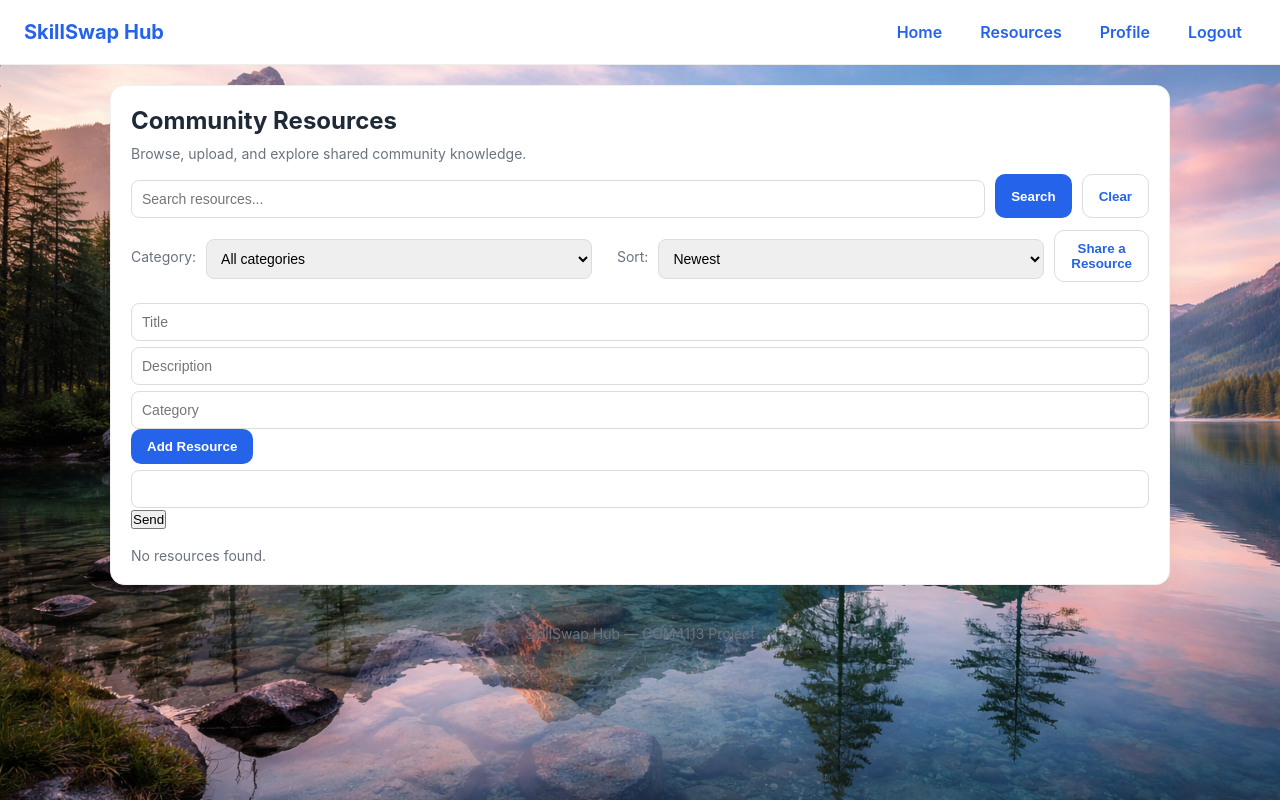
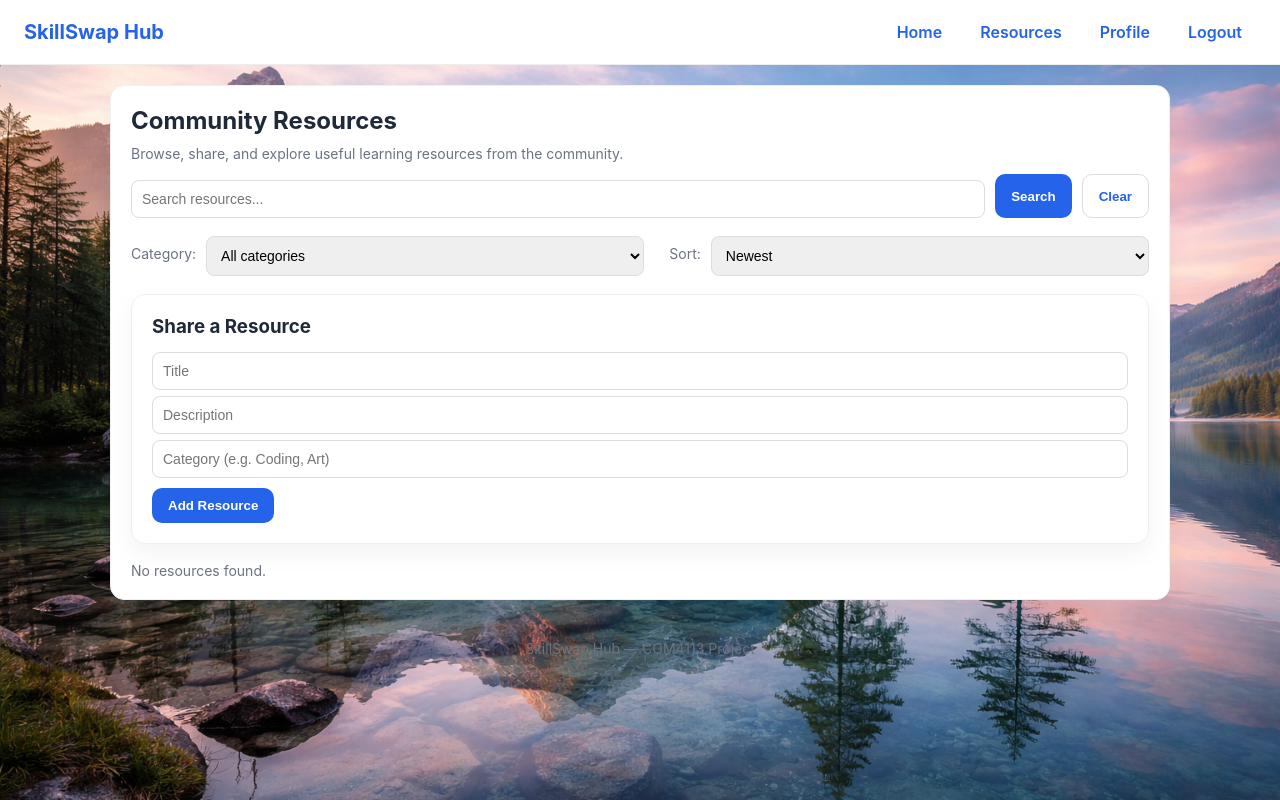
Before and after one commit to MaxwellMM/tech-stack-assignment-2, a Flask app: template Skillswap/templates/resource.html in a window 1280 px wide. Run offline with Flask 3, Linux system fonts and the light colour scheme; the template is opened without the code that fills it, so the values that code supplies are empty.

Commit message:
updated the reource.html to avoid crashes

```diff
--- a/Skillswap/templates/resource.html
+++ b/Skillswap/templates/resource.html
@@ -12,9 +12,8 @@
   <style>
     body {
       background-image: url("{{ url_for('static', filename='back_ground.png') }}");
-      background-repeat: no-repeat;
+      background-size: cover;
       background-attachment: fixed;
-      background-size: cover;
     }
   </style>
 </head>
@@ -26,7 +25,7 @@
     <div class="logo">SkillSwap Hub</div>
     <nav>
       <a href="/" class="pill">Home</a>
-      <a href="/" class="pill">Resources</a>
+      <a href="/resources" class="pill">Resources</a>
       <a href="/profile" class="pill">Profile</a>
       <a href="/logout" class="pill">Logout</a>
     </nav>
@@ -37,13 +36,15 @@
 
     <div class="card">
       <h2>Community Resources</h2>
-      <p class="muted">Browse, upload, and explore shared community knowledge.</p>
+      <p class="muted">
+        Browse, share, and explore useful learning resources from the community.
+      </p>
 
       <!-- SEARCH -->
       <div class="search-row" style="margin-top:12px">
         <input id="searchInput" type="text" placeholder="Search resources..." />
         <button id="searchBtn" class="btn">Search</button>
-        <button id="clearSearch" class="btn alt">Clear</button>
+        <button onclick="loadPosts()" class="btn alt">Clear</button>
       </div>
 
       <!-- FILTER / SORT -->
@@ -58,35 +59,28 @@
         <select id="sortSelect">
           <option value="new">Newest</option>
           <option value="top">Top Upvoted</option>
-          <a href="/upvote/{{ r._id }}">Upvote</a>
         </select>
-
-        <button id="openPost" class="btn alt" style="margin-left:auto">
-          Share a Resource
-        </button>
 
       </div>
 
-      <!-- POST FORM (USED BY JS) -->
-      <form id="postForm" style="margin-top:15px;">
-        <input id="postTitle" placeholder="Title" required>
-        <input id="postDesc" placeholder="Description" required>
-        <input id="postCategory" placeholder="Category">
-        <button type="submit" class="btn">Add Resource</button>
-      </form>
+      <!-- ADD RESOURCE FORM -->
+      <div class="card" style="margin-top:18px">
+        <h3>Share a Resource</h3>
 
-      <form method="POST" action="/comment/{{ r._id }}">
-        <input name="comment">
-        <button>Send</button>
-      </form>
+        <form id="postForm">
+          <input id="postTitle" placeholder="Title" required>
+          <input id="postDesc" placeholder="Description" required>
+          <input id="postCategory" placeholder="Category (e.g. Coding, Art)">
+          <button type="submit" class="btn" style="margin-top:10px;">
+            Add Resource
+          </button>
+        </form>
+      </div>
 
       <!-- RESULTS -->
       <div id="results" class="tools-list" style="margin-top:18px;"></div>
 
     </div>
-
-    <!-- MODAL ROOT -->
-    <div id="modalRoot" class="hidden"></div>
 
   </main>
 
```
